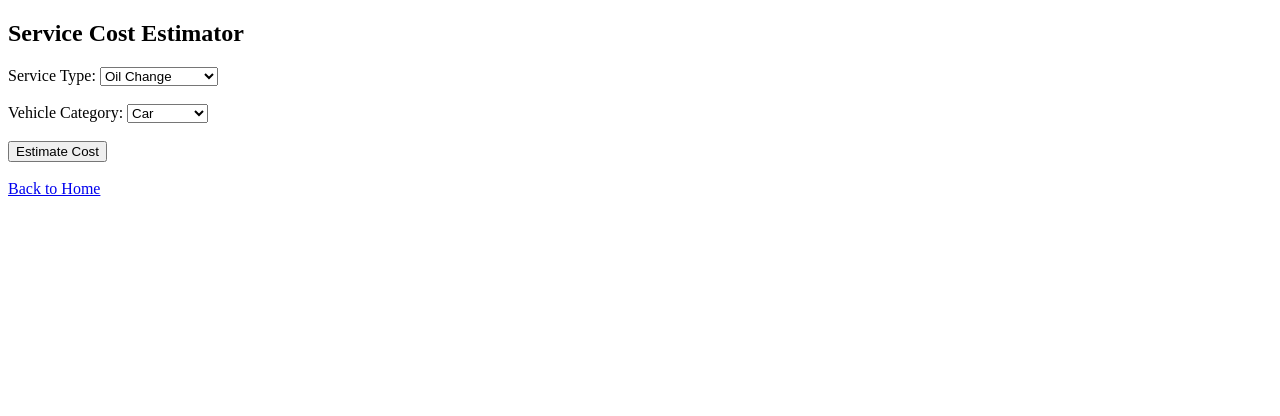
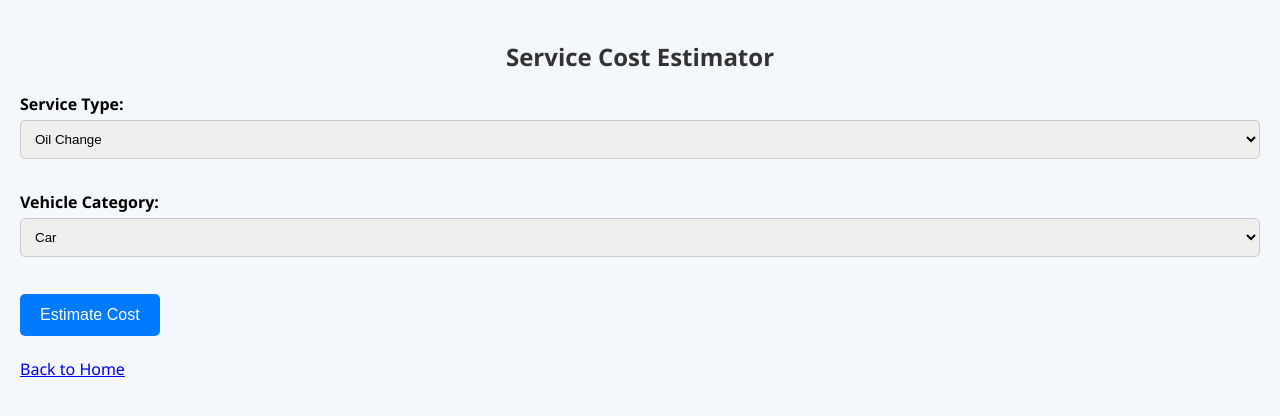
Before and after one commit to reddyganeshp/vehicle-service-booking, a Flask app: page /estimate in a window 1280 px wide. Shown: the top 416 px of the page. Run offline with Flask 3, Linux system fonts and the light colour scheme.

Commit message:
Added styling

```diff
--- /dev/null
+++ b/static/style.css
@@ -0,0 +1,82 @@
+body {
+    font-family: "Segoe UI", Roboto, Arial, sans-serif;
+    background: #f4f7fb;
+    padding: 20px;
+    margin: 0;
+}
+
+.container {
+    max-width: 900px;
+    margin: auto;
+    background: white;
+    padding: 25px;
+    border-radius: 10px;
+    box-shadow: 0 2px 10px rgba(0,0,0,0.1);
+}
+
+h1, h2, h3 {
+    text-align: center;
+    color: #333;
+}
+
+form label {
+    font-weight: 600;
+    margin-top: 10px;
+    display: block;
+}
+
+form input, form select {
+    width: 100%;
+    padding: 10px;
+    margin-top: 5px;
+    border-radius: 5px;
+    border: 1px solid #ccc;
+}
+
+button {
+    background: #007bff;
+    border: none;
+    padding: 12px 20px;
+    color: white;
+    border-radius: 5px;
+    cursor: pointer;
+    margin-top: 15px;
+    font-size: 16px;
+}
+
+button:hover {
+    background: #0056b3;
+}
+
+.table {
+    width: 100%;
+    border-collapse: collapse;
+    margin-top: 20px;
+}
+
+.table th {
+    background: #007bff;
+    color: white;
+    padding: 10px;
+}
+
+.table td {
+    padding: 10px;
+    border-bottom: 1px solid #ddd;
+}
+
+.alert {
+    padding: 15px;
+    margin-bottom: 20px;
+    border-radius: 5px;
+}
+
+.alert-success {
+    background: #d4edda;
+    color: #155724;
+}
+
+.alert-error {
+    background: #f8d7da;
+    color: #721c24;
+}
--- a/templates/create.html
+++ b/templates/create.html
@@ -1,6 +1,7 @@
 <!doctype html>
 <html>
 <head>
+  <link rel="stylesheet" href="{{ url_for('static', filename='style.css') }}">
   <title>Create Booking</title>
 </head>
 <body>
--- a/templates/estimate.html
+++ b/templates/estimate.html
@@ -1,6 +1,7 @@
 <!doctype html>
 <html>
 <head>
+  <link rel="stylesheet" href="{{ url_for('static', filename='style.css') }}">
   <title>Service Cost Estimator</title>
 </head>
 <body>
--- a/templates/estimate_result.html
+++ b/templates/estimate_result.html
@@ -1,6 +1,7 @@
 <!doctype html>
 <html>
 <head>
+  <link rel="stylesheet" href="{{ url_for('static', filename='style.css') }}">
   <title>Estimated Service Cost</title>
 </head>
 <body>
--- a/templates/index.html
+++ b/templates/index.html
@@ -1,6 +1,7 @@
 <!doctype html>
 <html>
 <head>
+  <link rel="stylesheet" href="{{ url_for('static', filename='style.css') }}">
   <title>Vehicle Service Booking System</title>
 </head>
 <body>
--- a/templates/list.html
+++ b/templates/list.html
@@ -1,6 +1,7 @@
 <!doctype html>
 <html>
 <head>
+  <link rel="stylesheet" href="{{ url_for('static', filename='style.css') }}">
   <title>All Bookings</title>
 </head>
 <body>
--- a/templates/update.html
+++ b/templates/update.html
@@ -1,6 +1,7 @@
 <!doctype html>
 <html>
 <head>
+  <link rel="stylesheet" href="{{ url_for('static', filename='style.css') }}">
   <title>Update Booking</title>
 </head>
 <body>
```
Also changed, not shown: 2 other files.
